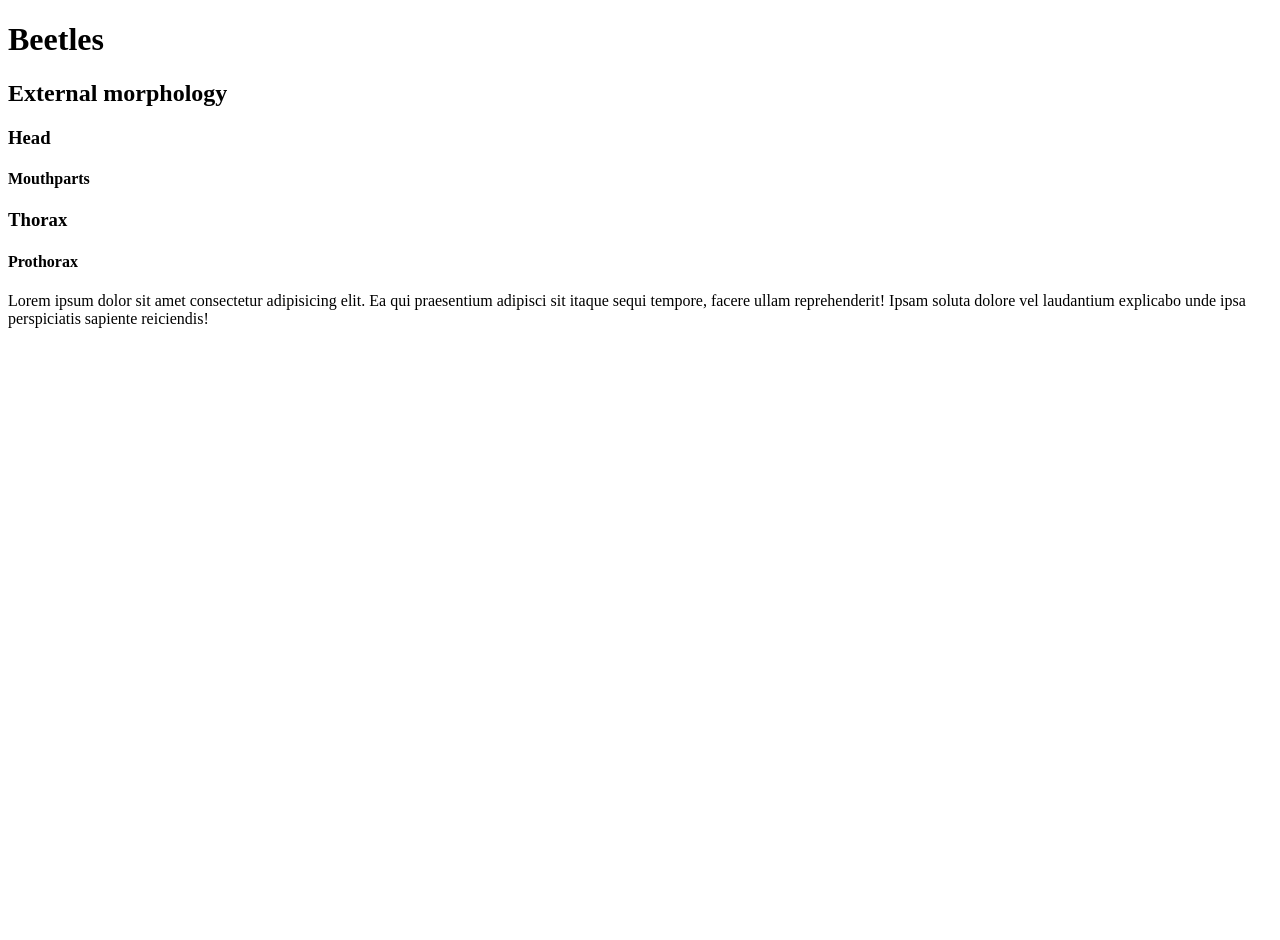
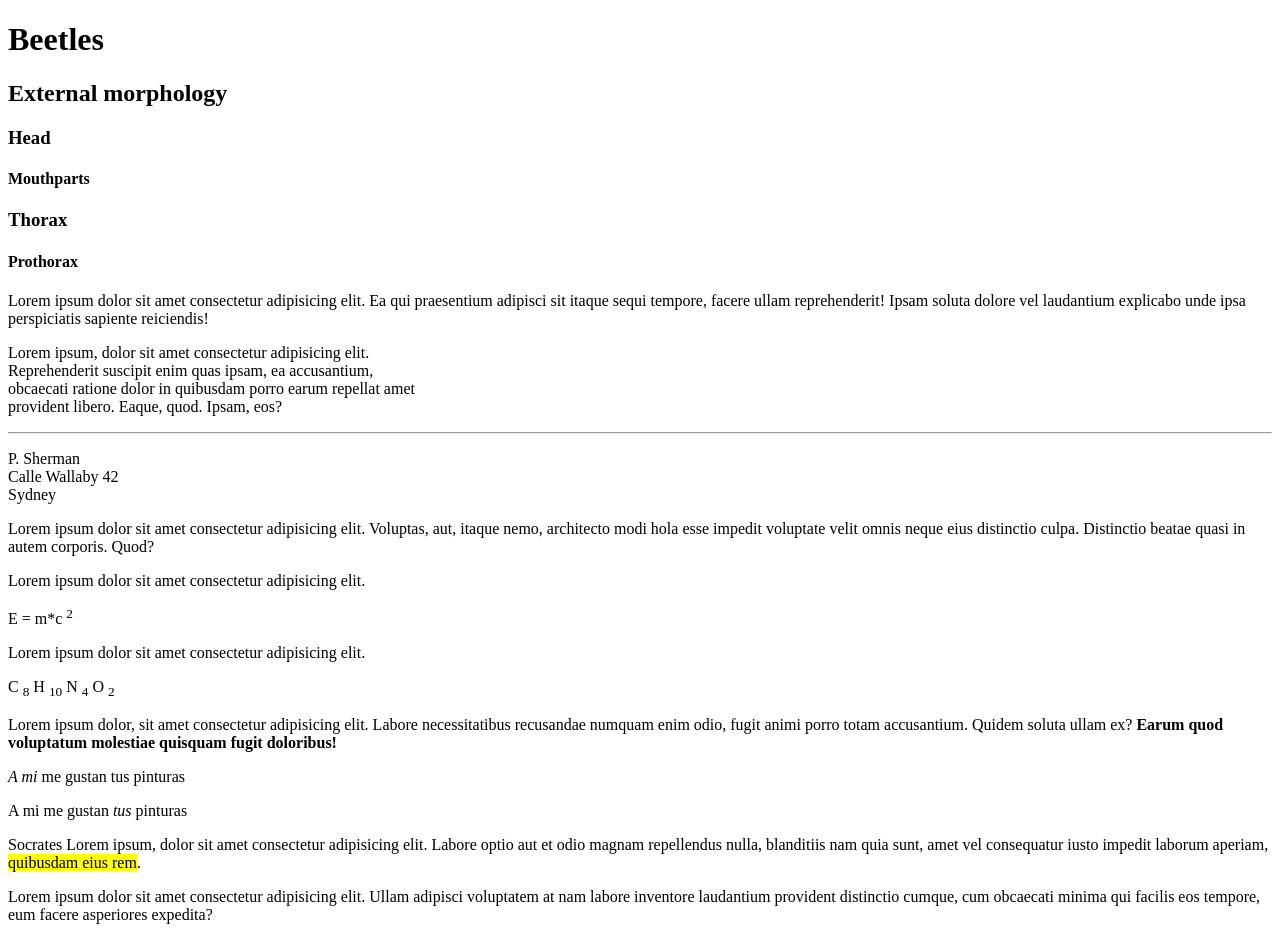
Before and after one commit to Lauracamacholipa/Clase1892024, a plain HTML site: page index.html in a window 1280 px wide. Before the commit the page ends 800 px from the top, so only its background shows below. Drawn offline with Linux system fonts and the light colour scheme.

Commit message:
Segundo Commit

```diff
--- a/index.html
+++ b/index.html
@@ -18,5 +18,78 @@
     <div class="parrafos">
         <p>Lorem ipsum dolor sit amet consectetur adipisicing elit. Ea qui praesentium adipisci sit itaque sequi tempore, facere ullam reprehenderit! Ipsam soluta dolore vel laudantium explicabo unde ipsa perspiciatis sapiente reiciendis!</p>
     </div>
+
+    <div class="salto-de-linea">
+        <p style="margin-botton: 250px">
+            Lorem ipsum, dolor sit amet consectetur adipisicing elit. <br>
+            Reprehenderit suscipit enim quas ipsam, ea accusantium, <br>
+            obcaecati ratione dolor in quibusdam porro earum repellat amet <br>
+            provident libero. Eaque, quod. Ipsam, eos?
+        </p>
+        <hr>
+        <p>
+            P. Sherman<br>
+            Calle Wallaby 42 <br>
+            Sydney
+        </p>
+    </div>
+
+    <div class="cambio-de-tema">
+
+    </div>
+
+    <div class="wbr">
+        <p>
+            Lorem ipsum dolor sit amet consectetur adipisicing elit.
+            Voluptas, aut, itaque nemo, architecto modi <wbr>hola</wbr> esse impedit
+            voluptate velit omnis neque eius distinctio culpa.
+            Distinctio beatae quasi in autem corporis. Quod?
+        </p>
+    </div>
+    <div class="superindice">
+        <p>Lorem ipsum dolor sit amet consectetur adipisicing elit.</p>
+        <p>E = m*c <sup>2</sup></p>
+    </div>
+    <div class="superindice"></div>
+        <p>Lorem ipsum dolor sit amet consectetur adipisicing elit.</p>
+        <p>C <sub>8</sub> H <sub>10</sub> N <sub>4</sub> O <sub>2</sub></p>
+    </div>
+
+    <div class="texto-muy-importante">
+        <p>
+            Lorem ipsum dolor, sit amet consectetur adipisicing elit.
+            Labore necessitatibus recusandae numquam enim odio,
+            fugit animi porro totam accusantium.
+            Quidem soluta ullam ex?
+            <strong>Earum quod voluptatum molestiae quisquam fugit doloribus!</strong>
+        </p>
+    </div>
+
+    <div class="enfasis">
+        <p>
+            <em>A mi</em> me gustan tus pinturas
+        </p>
+        <p></p>
+            A mi me gustan <em>tus</em> pinturas
+        </p>
+    </div>
+
+    <div class="resaltado">
+        <p>
+            Socrates
+            Lorem ipsum, dolor sit amet consectetur adipisicing elit.
+            Labore optio aut et odio magnam repellendus nulla,
+            blanditiis nam quia sunt,
+            amet vel consequatur iusto impedit laborum aperiam, <mark>quibusdam eius rem</mark>.
+        </p>
+    </div>
+    <div class="cita-en-linea">
+        <p>
+            Lorem ipsum dolor sit amet consectetur adipisicing elit.
+            Ullam adipisci voluptatem at nam labore inventore laudantium
+            provident distinctio cumque, cum obcaecati minima qui facilis eos tempore,
+            eum facere asperiores expedita?
+        </p>
+    </div>
 </body>
 </html>
```
